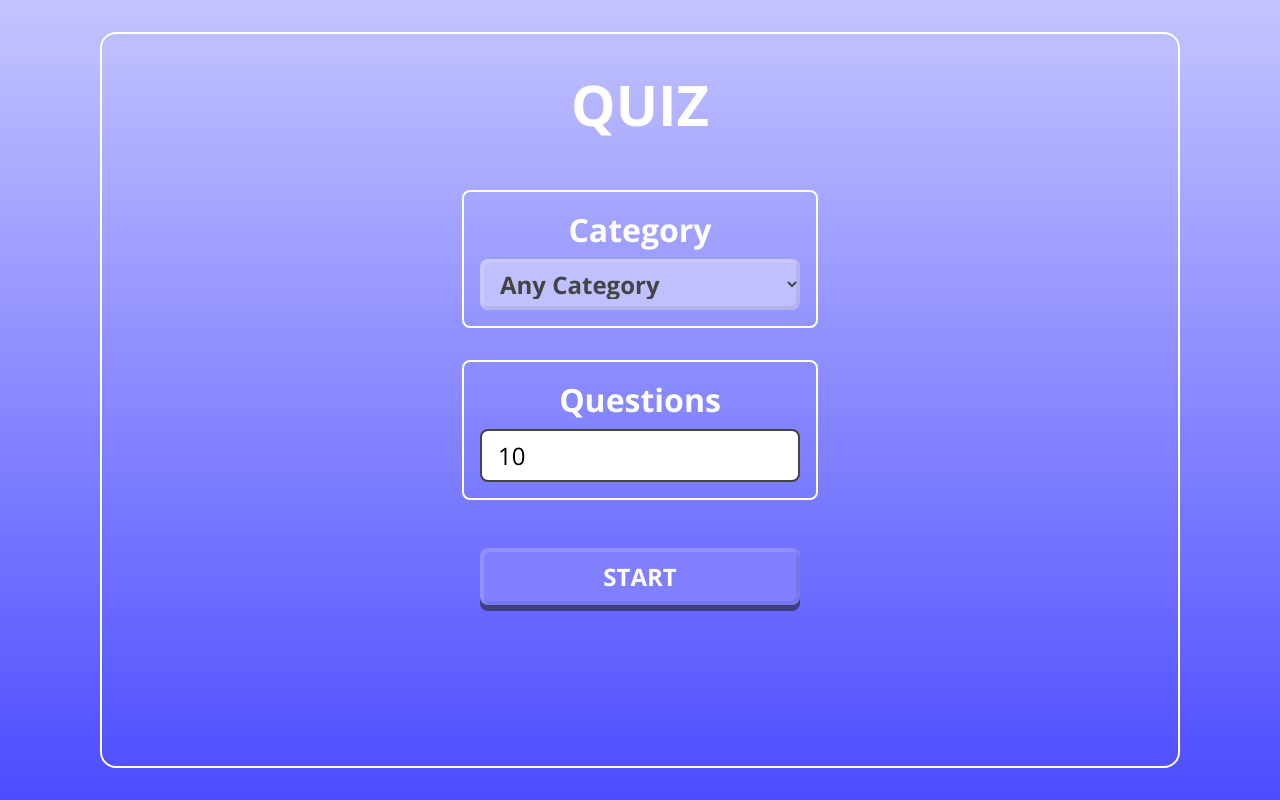
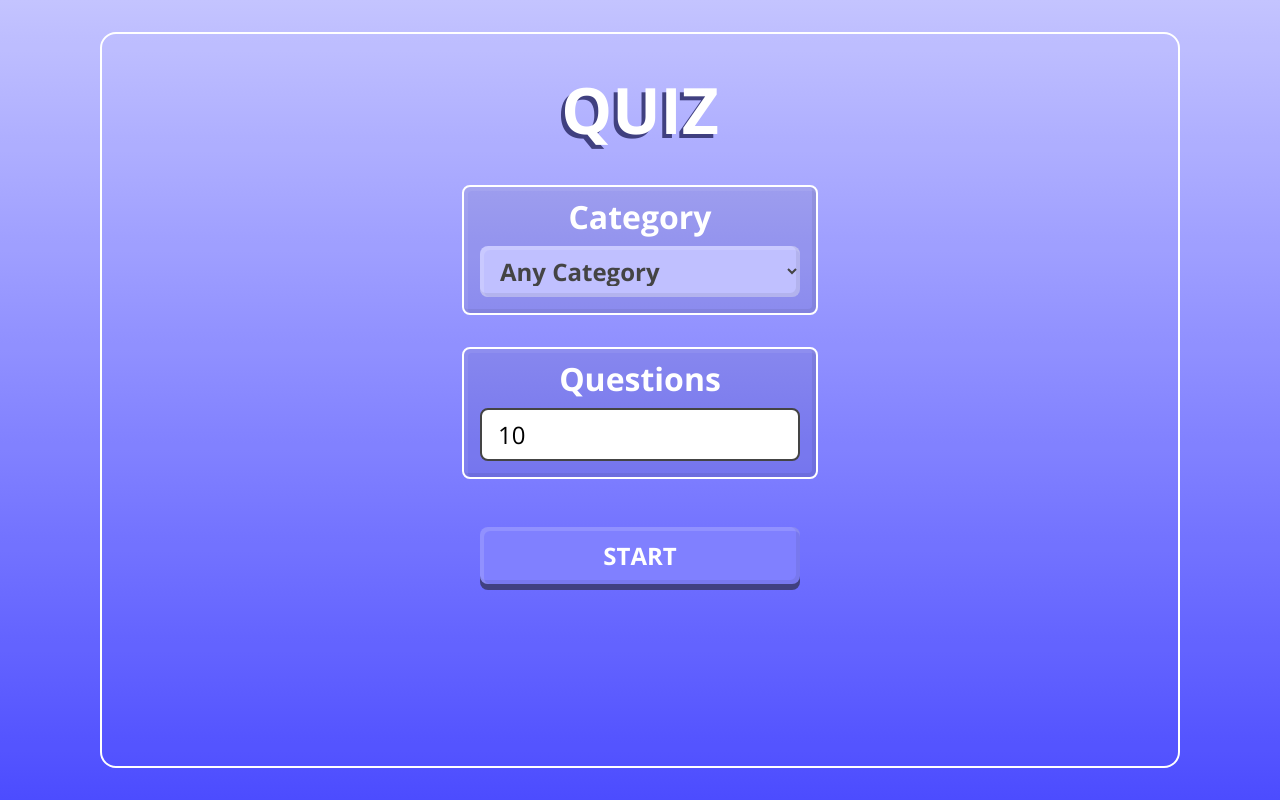
Before and after one commit to godkingjay/TypeScript-and-React_Quiz-App, a React (Vite) app: page / in a window 1280 px wide. Built offline with nearby package versions, Linux system fonts and the light colour scheme.

Commit message:
UPDATE: Styles

```diff
--- a/src/App.tsx
+++ b/src/App.tsx
@@ -66,12 +66,21 @@ const App = () => {
     }
   }
 
+  if(!gameOver) {
+    window.document.title = `Quiz - ${Category[category].name}`;
+    const subtitle = document.querySelector('.subtitle') as HTMLHeadingElement;
+    subtitle.textContent = `${Category[category].name}`;
+    subtitle.classList.remove('display-hide');
+  }
+
   return(
     <div className="App">
       <div className="body">
         <div className="game-interface">
-          <h1 className="title">Quiz</h1>
-          <h2 className="subtitle display-hide"></h2>
+          <div className="title-container">
+            <h1 className="title">Quiz</h1>
+            <h2 className="subtitle display-hide"></h2>
+          </div>
           {gameOver || userAnswers.length === totalQuestions ? (
             <div className="game-setup">
               <div className="setup-options">
@@ -106,11 +115,6 @@ const App = () => {
               <button className="start btn-start" onClick={() => {
                 setTotalQuestions(questionAmount);
                 startTrivia();
-                window.document.title = `Quiz - ${Category[category].name}`;
-
-                const subtitle = document.querySelector('.subtitle') as HTMLHeadingElement;
-                subtitle.textContent = `${subtitle.textContent} - ${Category[category].name}`;
-                subtitle.classList.remove('display-hide');
               }}>
                 Start
               </button>
--- a/src/styles/app.scss
+++ b/src/styles/app.scss
@@ -8,6 +8,7 @@
   padding: 0;
   box-sizing: border-box;
   font-family: $mainFont;
+  // outline: 1px solid #0001;
 }
 
 .App {
@@ -26,23 +27,44 @@
     padding-block: 32px;
 
     .game-interface {
+      @include flex-center(column);
+      max-width: 100%;
       border: 2px solid white;
       border-radius: 16px;
       max-width: 1080px;
       width: 100%;
-      display: flex;
-      flex-direction: column;
-      gap: 48px;
+      gap: 32px;
       flex: 1;
       padding-inline: 16px;
       padding-block: 32px;
 
-      .title {
-        font-size: 56px;
-        text-transform: uppercase;
-        color: white;
-        text-align: center;
-        overflow-wrap: break-word;
+      .title-container {
+        @include flex-center(column);
+        max-width: 720px;
+        gap: 8px;
+
+        .title {
+          font-size: 64px;
+          text-transform: uppercase;
+          color: white;
+          text-align: center;
+          overflow-wrap: break-word;
+          text-shadow: -4px 4px #404080;
+        }
+
+        .subtitle {
+          font-size: 20px;
+          text-align: center;
+          color: white;
+          padding-block: 8px;
+          padding-inline: 16px;
+          background: #8080ff;
+          border-radius: 8px;
+          box-shadow: 0 0 8px #4441,
+                      inset 2px 2px 2px #fff1,
+                      inset -2px -2px 2px #0001;
+          border: 2px solid #fff;
+        }
       }
     }
   }
--- a/src/styles/game-setup.scss
+++ b/src/styles/game-setup.scss
@@ -10,11 +10,15 @@
 
     .setup-option {
       @include flex-center(column);
+      background: #0001;
       gap: 8px;
       width: 100%;
-      border: 2px solid #ffff;
+      border: 2px solid #fff;
       padding: 16px;
+      padding-top: 8px;
       border-radius: 8px;
+      box-shadow: inset 2px 2px 0 2px #fff1,
+                  inset -2px -2px 0 2px #0001;
 
       .option-label {
         font-size: 32px;
```
